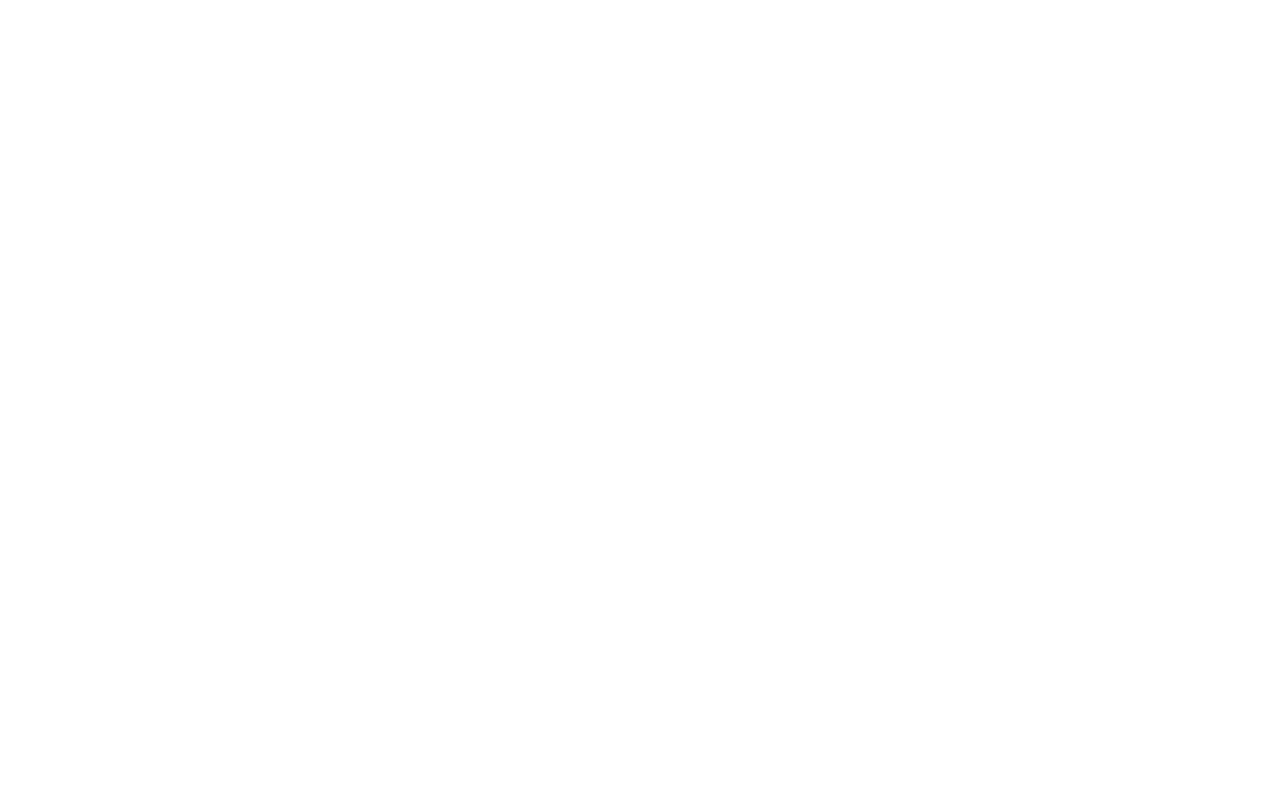
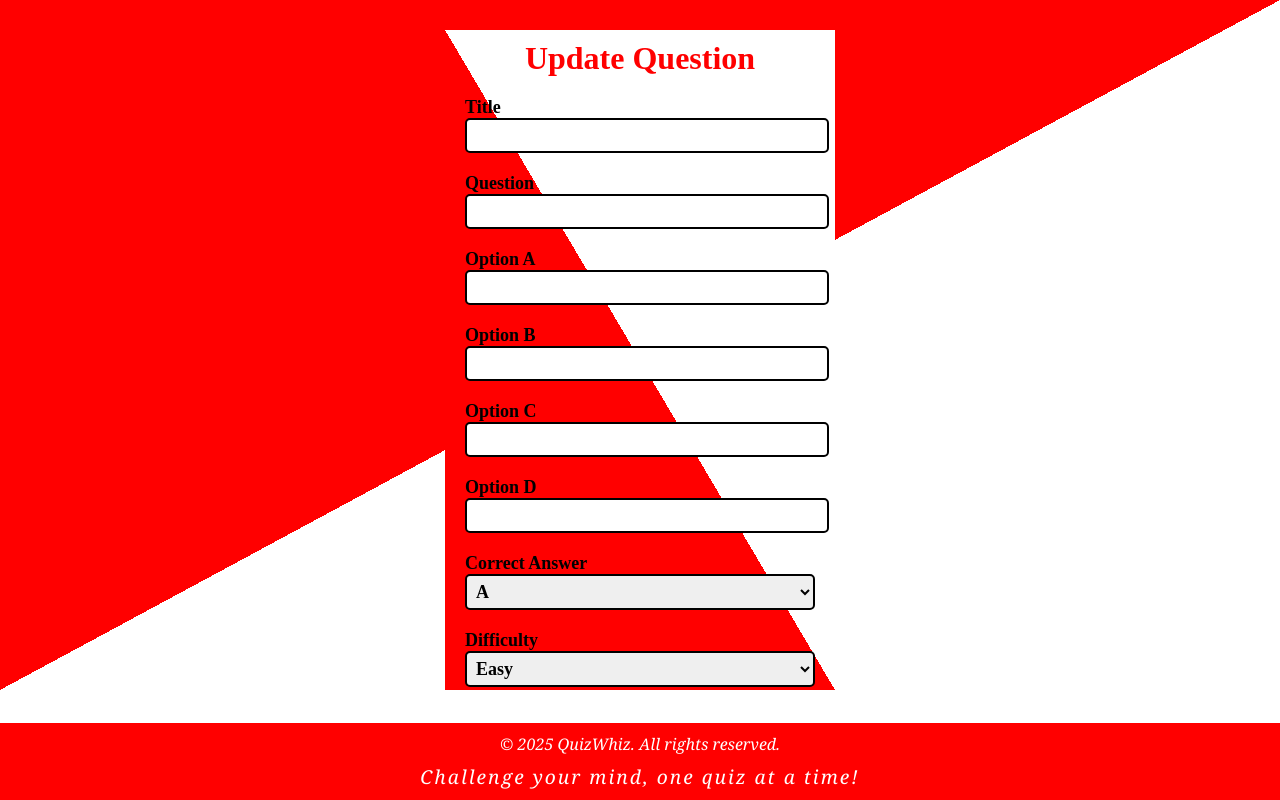
Before and after one commit to AnuragKapoor19/QuizWhiz, a React (Vite) app in the folder frontend/: page /admin/update/question in a window 1280 px wide. Before the commit this address had no page. Built offline with nearby package versions, Linux system fonts and the light colour scheme.

Commit message:
initial commit

```diff
--- a/frontend/src/App.css
+++ b/frontend/src/App.css
@@ -1024,3 +1024,77 @@
         white-space: nowrap;
     }
 }
+
+/*Update Question Page */
+
+.update-question-page {
+    display: flex;
+    justify-content: center;
+    /* align-items: center; */
+    max-height: 100vh;
+    background-image: linear-gradient(to bottom right, red 50%, white 50%);
+}
+
+.update-form-container {
+    display: flex;
+    /* justify-content: center; */
+    align-items: center;
+    flex-direction: column;
+    width: 350px;
+    height: fit-content;
+    margin-top: 30px;
+}
+
+.update-form {
+    display: flex;
+    flex-direction: column;
+    width: 100%;
+    padding: 10px 20px;
+    background-image: linear-gradient(to bottom left, white 50%, red 50%);
+    height: 80vh;
+    overflow-y: auto;
+    overflow-x: hidden;
+}
+
+.update-form h1 {
+    color: red;
+    font-size: 2rem;
+    font-weight: bolder;
+    font-family: cursive;
+    margin: 0;
+    text-align: center;
+}
+
+.update-form label{
+    font-size: large;
+    font-weight: bolder;
+    margin-top: 20px;
+}
+
+.update-form input,
+select {
+    padding: 5px;
+    outline: none;
+    font-size: large;
+    font-weight: bold;
+    font-family: serif;
+    width: 100%;
+    border: 2px solid black;
+    border-radius: 5px;
+}
+
+.update-question-btn{
+    text-align: center;
+}
+
+.update-form button{
+    font-size: larger;
+    font-family: serif;
+    border-radius: 20px;
+    padding: 10px;
+    border: 2px solid black;
+    color: red;
+    font-weight: bolder;
+    margin: 20px 0 10px 0;
+    width: fit-content;
+}
--- a/frontend/src/App.jsx
+++ b/frontend/src/App.jsx
@@ -11,6 +11,7 @@
 import Dashboard from './pages/Dashboard';
 import Users from './pages/Users';
 import AdminQuestions from './pages/AdminQuestions';
+import UpdateQuestion from './pages/UpdateQuestion';
 
 function App() {
   return (
@@ -28,6 +29,7 @@
           <Route exact path='/admin/dashboard' element={<Dashboard />} />
           <Route exact path='/admin/users' element={<Users />} />
           <Route exact path='/admin/questions' element={<AdminQuestions />} />
+          <Route exact path='/admin/update/question' element={<UpdateQuestion />} />
         </Routes>
       </Router>
     </>
--- a/frontend/src/ContextApi.jsx
+++ b/frontend/src/ContextApi.jsx
@@ -9,9 +9,10 @@
     const [score, setscore] = useState(0)
     const [users, setusers] = useState([])
     const [allQuestions, setallQuestions] = useState([])
+    const [updateQuestion, setupdateQuestion] = useState({})
 
     return (
-        <Context.Provider value={{ authenticated, setauthenticated, user, setuser, questions, setquestions, score, setscore, users, setusers, allQuestions, setallQuestions }}>
+        <Context.Provider value={{ authenticated, setauthenticated, user, setuser, questions, setquestions, score, setscore, users, setusers, allQuestions, setallQuestions, updateQuestion, setupdateQuestion }}>
             {children}
         </Context.Provider>
     )
--- a/frontend/src/pages/AdminQuestions.jsx
+++ b/frontend/src/pages/AdminQuestions.jsx
@@ -6,7 +6,7 @@
 import { useNavigate } from "react-router-dom";
 
 const AdminQuestions = () => {
-    const { allQuestions } = ContextState();
+    const { allQuestions, setupdateQuestion } = ContextState();
     const navigate = useNavigate();
 
     const handleDelete = async (id) => {
@@ -25,8 +25,9 @@
         }
     };
 
-    const handleUpdate = (id) => {
-        console.log("Updating question with ID:", id);
+    const handleUpdate = (question) => {
+        setupdateQuestion(question);
+        navigate(`/admin/update/question`)
     };
 
     return (
@@ -63,7 +64,7 @@
                                     <td>{new Date(q.createdAt).toLocaleDateString('en-US', { year: 'numeric', month: 'short', day: '2-digit' })}</td>
                                     <td>{q.createdBy}</td>
                                     <td>
-                                        <button className="update-btn" onClick={() => handleUpdate(q.id)}>Update</button>
+                                        <button className="update-btn" onClick={() => handleUpdate(q)}>Update</button>
                                         <button className="delete-btn" onClick={() => handleDelete(q.id)}>Delete</button>
                                     </td>
                                 </tr>
--- /dev/null
+++ b/frontend/src/pages/UpdateQuestion.jsx
@@ -0,0 +1,74 @@
+import React, { useState } from 'react'
+import Footer from '../components/Footer';
+import { ContextState } from '../ContextApi';
+
+function UpdateQuestion() {
+    const Categories = ['Science & Nature', 'History', 'Geography', 'Sports', 'Entertainment', 'Literature', 'Mathematics', 'Technology', 'Mythology'];
+    const { updateQuestion } = ContextState();
+    const { title, question, optionA, optionB, optionC, optionD, correctAnswer, difficulty, category } = updateQuestion;
+    const [credentials, setcredentials] = useState({ title, question, optionA, optionB, optionC, optionD, correctAnswer, difficulty, category });
+
+    const handleChange = (e) => {
+        setcredentials({ ...credentials, [e.target.name]: e.target.value });
+    }
+
+    return (
+        <>
+            <div className="update-question-page">
+                <div className="update-form-container">
+                    <form className='update-form'>
+                        <h1>Update Question</h1>
+
+                        <label htmlFor='title'>Title</label>
+                        <input id='title' type='text' name='title' value={credentials.title} onChange={handleChange} />
+
+                        <label htmlFor='question'>Question</label>
+                        <input id='question' type='text' name='question' value={credentials.question} onChange={handleChange} />
+
+                        <label htmlFor='A'>Option A</label>
+                        <input id='A' type='text' name='optionA' value={credentials.optionA} onChange={handleChange} />
+
+                        <label htmlFor='B'>Option B</label>
+                        <input id='B' type='text' name='optionB' value={credentials.optionB} onChange={handleChange} />
+
+                        <label htmlFor='C'>Option C</label>
+                        <input id='C' type='text' name='optionC' value={credentials.optionC} onChange={handleChange} />
+
+                        <label htmlFor='D'>Option D</label>
+                        <input id='D' type='text' name='optionD' value={credentials.optionD} onChange={handleChange} />
+
+                        <label htmlFor='correct'>Correct Answer</label>
+                        <select id='correct' name='correctAnswer' value={credentials.correctAnswer} onChange={handleChange}>
+                            <option>A</option>
+                            <option>B</option>
+                            <option>C</option>
+                            <option>D</option>
+                        </select>
+
+                        <label htmlFor='difficulty'>Difficulty</label>
+                        <select id='difficulty' name='difficulty' value={credentials.difficulty} onChange={handleChange}>
+                            <option>Easy</option>
+                            <option>Medium</option>
+                            <option>Hard</option>
+                        </select>
+
+                        <label htmlFor='category'>Category</label>
+                        <select id='category' name='category' value={credentials.category} onChange={handleChange}>
+                            <option>General Knowledge</option>
+                            {Categories.map((category, index) => (
+                                <option key={index}>{category}</option>
+                            ))}
+                        </select>
+
+                        <div className="update-question-btn">
+                            <button type='submit'>Update</button>
+                        </div>
+                    </form>
+                </div>
+            </div>
+            <Footer />
+        </>
+    )
+}
+
+export default UpdateQuestion
```
